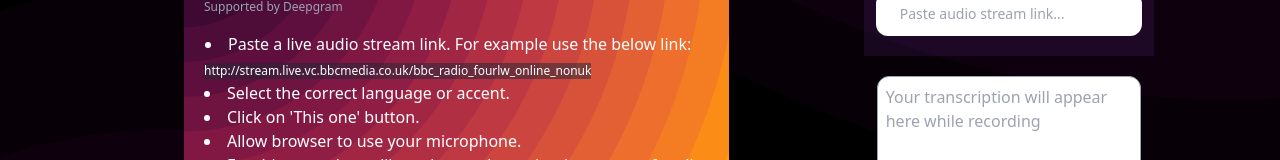
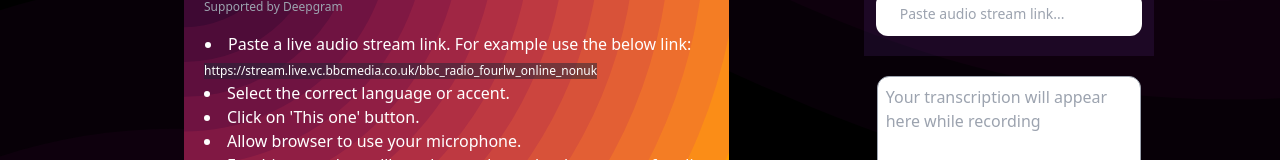
Before and after one commit to MooseSaeed/be-readable, a Vue app: page /livestream in a window 1280 px wide. Shown: the part 273-433 px from the top of the page. Built offline with nearby package versions, Linux system fonts and the light colour scheme; what vue-audio-visual would draw is missing.

Commit message:
updating example link

```diff
--- a/src/views/Livestream.vue
+++ b/src/views/Livestream.vue
@@ -19,7 +19,7 @@
         </tr>
         <tr>
           <p class="bg-gray-800/50 text-center inline-block text-xs">
-            http://stream.live.vc.bbcmedia.co.uk/bbc_radio_fourlw_online_nonuk
+            https://stream.live.vc.bbcmedia.co.uk/bbc_radio_fourlw_online_nonuk
           </p>
         </tr>
         <tr>
```
